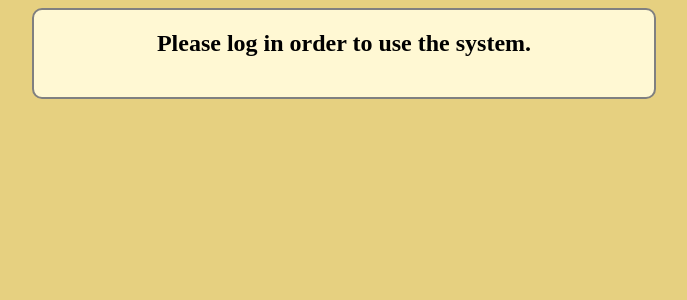
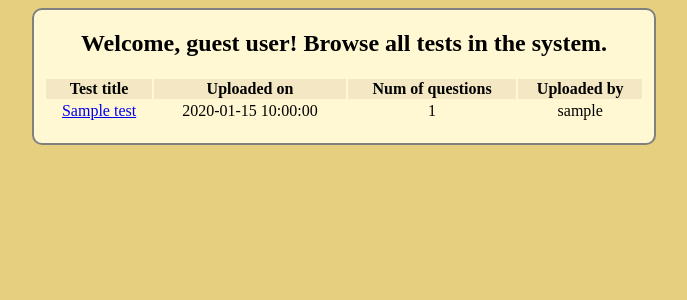
Before and after one commit to allexks/PROJECT, a PHP site: page / in a window 1280 px wide. Shown: the top 300 px of the page, without its empty margins (296-983 px from the left). Run offline with PHP 8.4, Linux system fonts and the light colour scheme; tables that the repository leaves empty hold one stand-in row (values such as "Sample post").

Commit message:
Create guest user experience with index.php

```diff
--- a/classes/models/Test.class.php
+++ b/classes/models/Test.class.php
@@ -1,5 +1,6 @@
 <?php
 
+require_once "classes/models/Question.class.php";
 require_once "classes/models/Question.class.php";
 
 /**
@@ -56,6 +57,45 @@ class Test {
         return true;
     }
 
+    public static function fetchAll($dbconnection) {
+        $table = self::DB_TABLENAME;
+        $userstable = User::DB_TABLENAME;
+
+        $query = "SELECT t.*, u.username
+                  FROM $table t
+                  JOIN $userstable u
+                  ON u.id = t.user_id
+                  ORDER BY t.id DESC";
+
+        $stmt = $dbconnection->prepare($query);
+
+        if(!$stmt->execute()) {
+            error_log("[!!] CRITICAL: SQL query unsucessful: "
+                . $stmt->errorInfo()[2]);
+            return false;
+        }
+
+        $rows_count = $stmt->rowCount();
+
+        if ($rows_count <= 0) {
+            return [];
+        }
+
+        $result = [];
+        while ($row = $stmt->fetch(PDO::FETCH_ASSOC)) {
+            $test = new Test($dbconnection);
+            $test->id = (int)$row["id"];
+            $test->user_id = (int)$row["user_id"];
+            $test->time_uploaded = $row["time_uploaded"];
+            $test->title = $row["title"];
+            $test->username = $row["username"];
+            $test->fetchQuestions();
+            $result[] = $test;
+        }
+
+        return $result;
+    }
+
     public function fetchQuestions() {
         $teststable = self::DB_TABLENAME;
         $questionstable = Question::DB_TABLENAME;
--- a/index.php
+++ b/index.php
@@ -1,3 +1,37 @@
 <?php
 
-include "browse.php";
+require_once "classes/util/Database.class.php";
+require_once "classes/models/User.class.php";
+require_once "classes/util/View.class.php";
+
+session_start();
+
+// Establish database connection
+
+$database = new Database();
+$db = $database->getNewConnection();
+
+if (!$db) {
+    $view = new View("database_error");
+    $view->send();
+}
+
+// Fetch all tests
+
+$tests = Test::fetchAll($db);
+
+if ($tests === false) {
+    $view = new View("database_error");
+    $view->send();
+}
+
+// Display them
+
+$view = new View("browse");
+
+$params = [
+    "username" => "",
+    "tests" => $tests,
+];
+
+$view->send($params);
--- a/templates/main/browse.html
+++ b/templates/main/browse.html
@@ -8,22 +8,32 @@
     </head>
     <body>
         <div id="container">
-            <h2>Welcome, <?=$params["username"]?>!</h2>
+            <?php if (!empty($params["username"])): ?>
+                <h2>Welcome, <?=$params["username"]?>! Browse all your tests.</h2>
+            <?php else: ?>
+                <h2>Welcome, guest user! Browse all tests in the system.</h2>
+            <?php endif; ?>
+
             <?php if (empty($params["tests"])): ?>
                 <h3>No tests available. Start by <a href="import.php">importing</a> one!</h3>
             <?php else: ?>
-                <h3>Tests:</h3>
                 <table id="tests">
                     <tr>
                         <th>Test title</th>
                         <th>Uploaded on</th>
                         <th>Num of questions</th>
+                        <?php if (empty($params["username"])): ?>
+                            <th>Uploaded by</th>
+                        <?php endif; ?>
                     </tr>
                     <?php foreach ($params["tests"] as $index => $test): ?>
                         <tr>
                             <td><a href="view.php?id=<?=$test->id?>"><?=$test->title?></a></td>
                             <td><?=$test->time_uploaded?></td>
                             <td><?=count($test->questions)?></td>
+                            <?php if (empty($params["username"])): ?>
+                                <td><?=$test->username?></td>
+                            <?php endif; ?>
                         </tr>
                     <?php endforeach; ?>
                 </table>
```
